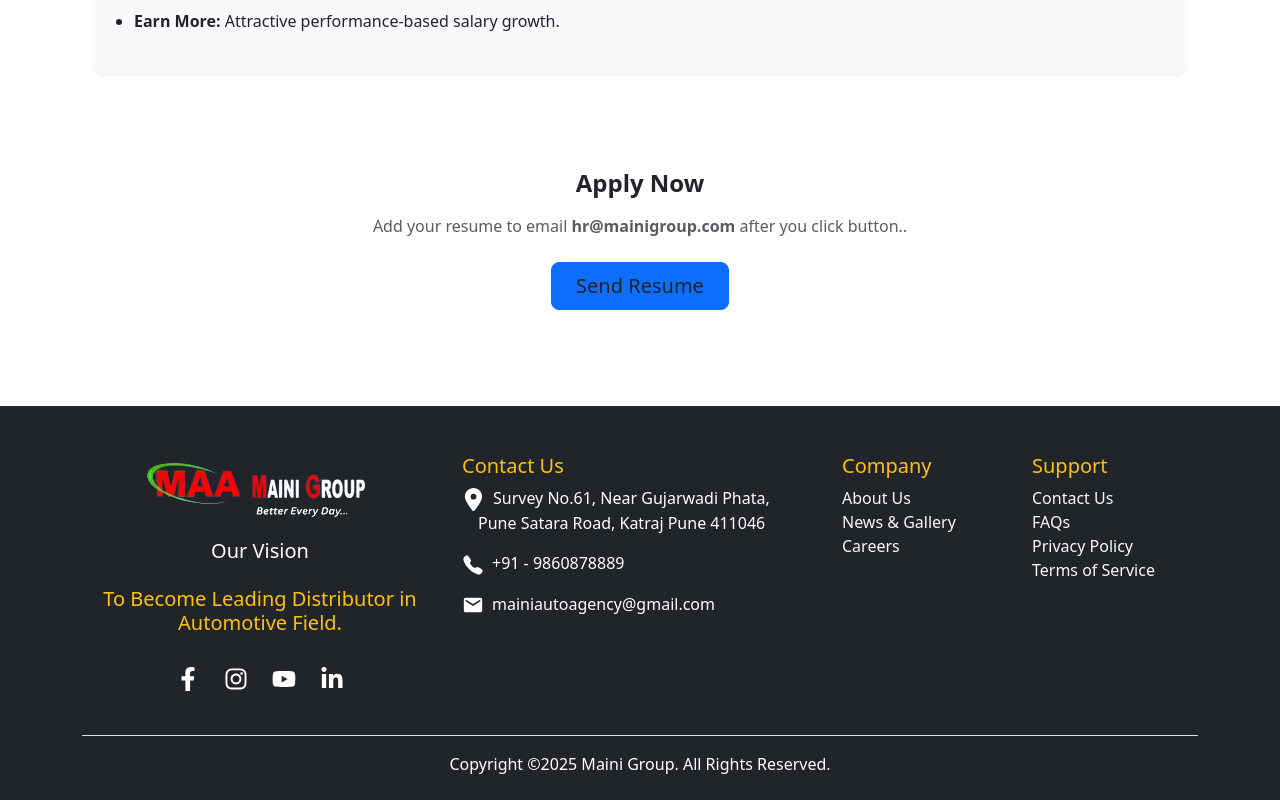
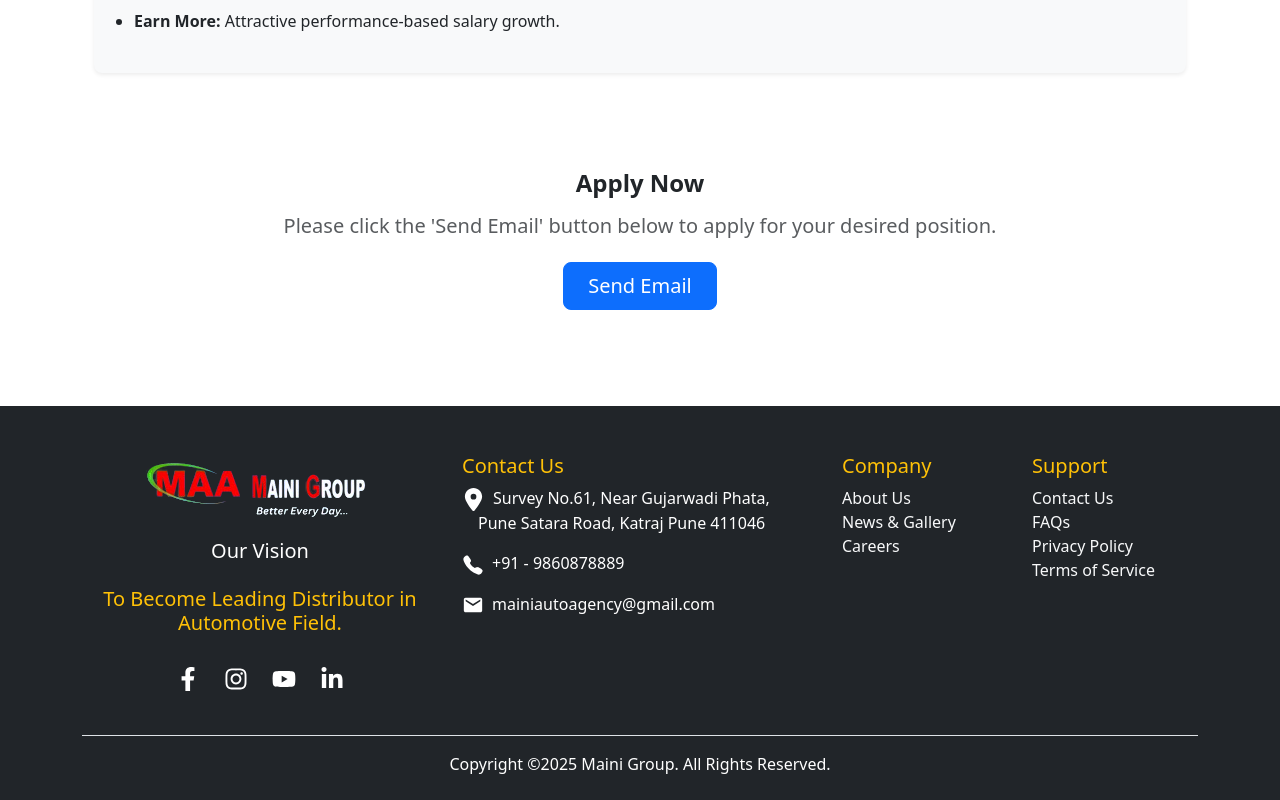
Before and after one commit to rvcjourney/reactjs, a React (Vite) app: page /career in a window 1280 px wide. Shown: the part 1330-2130 px from the top of the page. Built offline with nearby package versions, Linux system fonts and the light colour scheme.

Commit message:
Carrer Page Email

```diff
--- a/src/components/Career.jsx
+++ b/src/components/Career.jsx
@@ -119,17 +119,15 @@ const Career = () => {
                 <div className="text-center">
                     <h4 className="fw-bold mb-3">Apply Now</h4>
                     <p className="text-muted mb-4">
-                        Add your resume to email <strong>hr@mainigroup.com</strong> after you click button..
+                        <h5>Please click the 'Send Email' button below to apply for your desired position.</h5>  {/*Hr Email Need to changes...below */}
                     </p>
                     <a
-                        href="https://mail.google.com/mail/?view=cm&fs=1&to=mainiautoagency@gmail.com&su=Inquiry%20from%20Website&body=Hello,%20I%20would%20like%20to%20know%20more%20about%20designation%20and%20this%20is%20my%20resume..." className="btn btn-primary btn-lg px-4 py-2"
+                        href="https://mail.google.com/mail/?view=cm&fs=1&to=mainiautoagency@gmail.com&su=Job%20Application%20from%20Website&body=Dear%20[Hiring%20Manager/Team],%0A
+I%20am%20writing%20to%20express%20my%20interest%20in%20the%20[Job%20Title/Designation]%20position.%0AI%20would%20appreciate%20the%20opportunity%20to%20learn%20more%20about%20this%20role.%0APlease%20find%20my%20resume%20attached%20for%20your%20review.%0A%0A(%20Note%20:%20%20Please%20add%20your%20Resume%20).." className="btn btn-primary btn-lg px-4 py-2"
                         target="_blank"
                         rel="noopener noreferrer"
-                        style={{ textDecoration: "none", color: "inherit" }}
-                    >Send Resume</a>
-                    {/* <a href="mailto:hr@mainigroup.com" className="btn btn-danger btn-lg px-4 py-2">
-
-                    </a> */}
+                        style={{ textDecoration: "none", color: "white" }}
+                    >Send Email</a>
                 </div>
             </div>
 
--- a/src/pages/Contact.jsx
+++ b/src/pages/Contact.jsx
@@ -79,7 +79,7 @@ const Contact = () => {
           </div>
         </div>
 
-        {/* Contact Form */}
+        {/* Contact Form Email Need To Changes*/}
         <div className="col-md-6 col-12 border rounded py-3">
           <iframe name="hidden_iframe" style={{ display: "none" }}></iframe>
           <form
```
